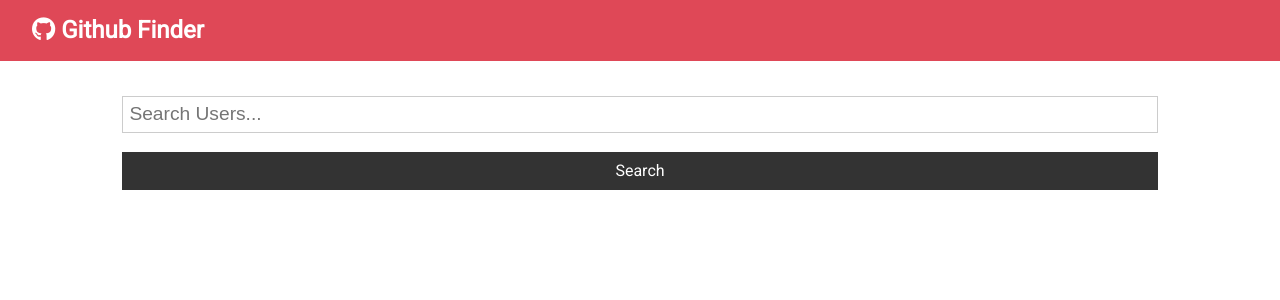
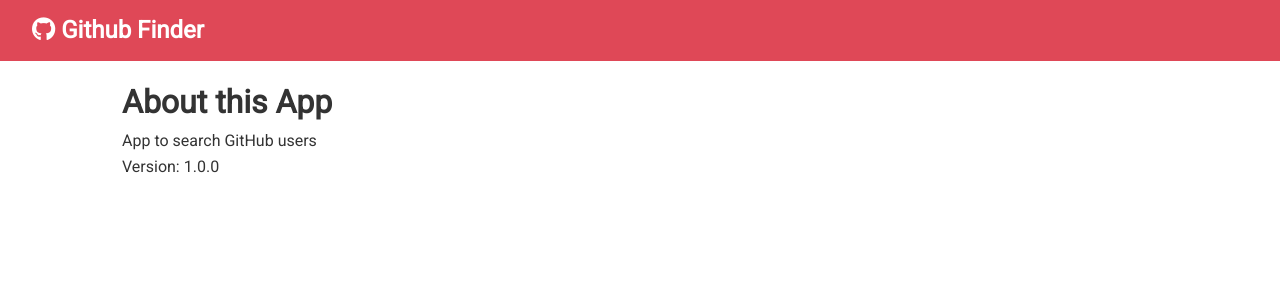
Before and after one commit to Decomplosed/github-finder, a React (Create React App) app: page /about in a window 1280 px wide. Shown: the top 300 px of the page. Built offline with nearby package versions, Linux system fonts and the light colour scheme.

Commit message:
Created a routes for about and finder pages

```diff
--- a/src/App.js
+++ b/src/App.js
@@ -1,8 +1,10 @@
-import React, { Component } from 'react'
+import React, { Fragment, Component } from 'react'
+import { BrowserRouter as Router, Switch, Route } from 'react-router-dom'
 import Navbar from './components/layout/Navbar'
 import Users from './components/users/Users'
 import Search from './components/users/Search'
 import Alert from './components/layout/Alert'
+import About from './components/pages/About'
 import axios from 'axios'
 import './App.css';
 
@@ -34,10 +36,14 @@
     const { users, loading, alert } = this.state
 
     return (
+      <Router>
         <div className='App'>
           <Navbar />
           <div className="container">
             <Alert alert={alert} />
+            <Switch>
+              <Route exact path='/' render={props => (
+                <Fragment>
                   <Search
                     searchUsers={this.searchUsers}
                     clearUsers={this.clearUsers}
@@ -48,8 +54,14 @@
                     loading={loading}
                     users={users}
                   />
+                </Fragment>
+              )}
+              />
+              <Route exact path='/about' component={About} />
+            </Switch>
           </div>
         </div>
+      </Router>
     )
   }
 }
--- /dev/null
+++ b/src/components/pages/About.js
@@ -0,0 +1,13 @@
+import React, { Fragment } from 'react'
+
+const About = () => {
+  return (
+    <Fragment>
+      <h1>About this App</h1>
+      <p>App to search GitHub users</p>
+      <p>Version: 1.0.0</p>
+    </Fragment>
+  )
+}
+
+export default About
```
Lines whose indentation alone changed are shown as unchanged.
